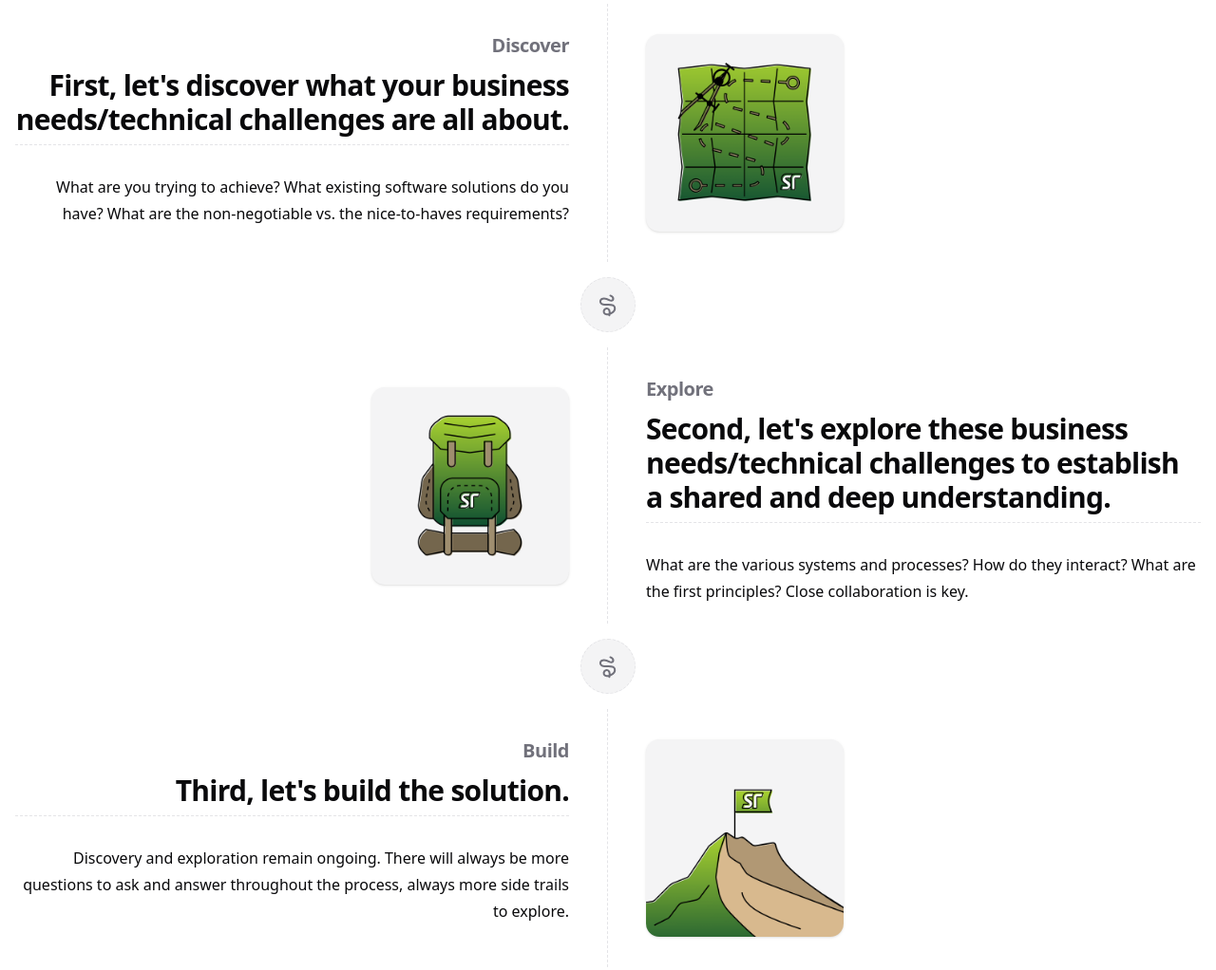
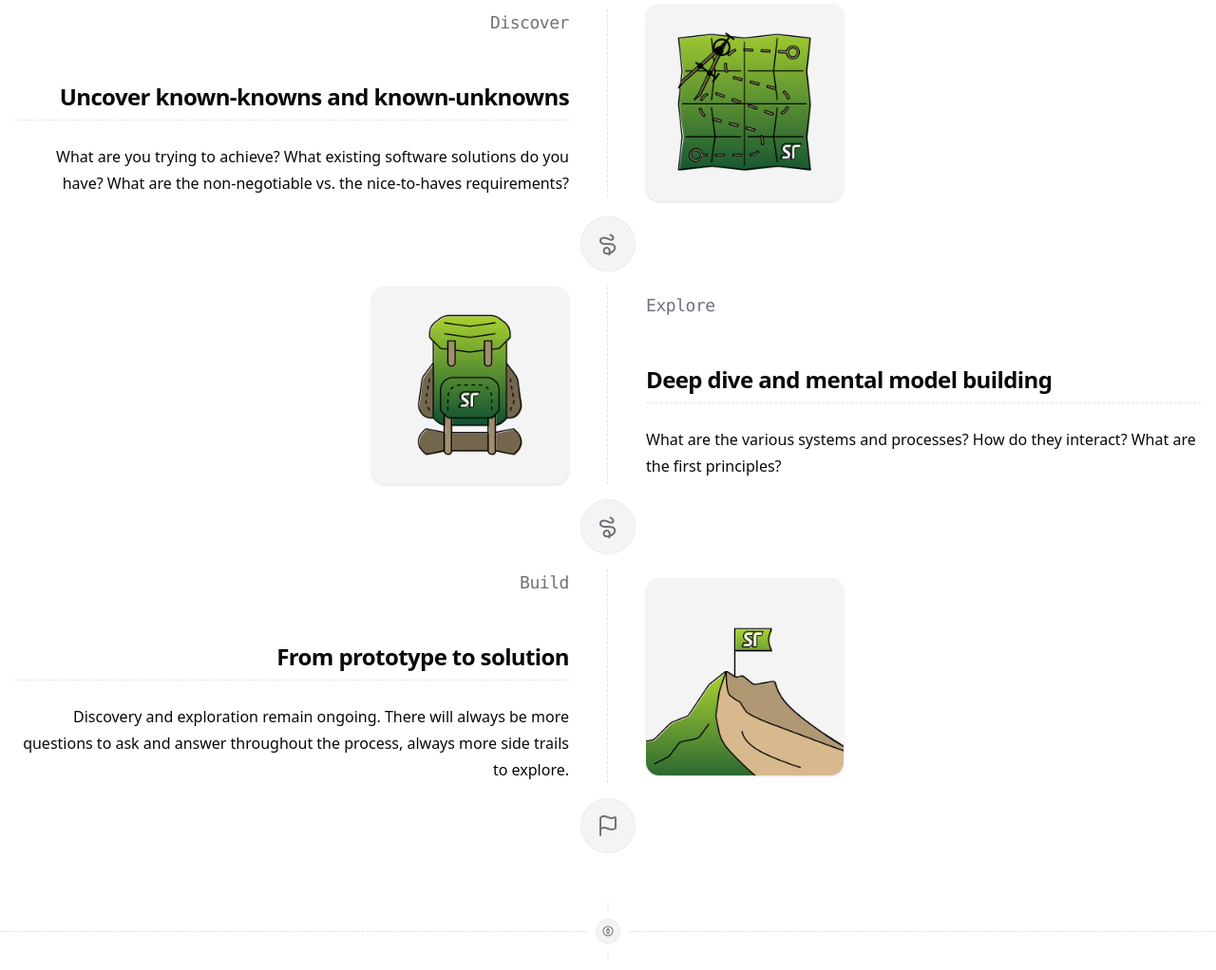
Before and after one commit to SpencerHaan/side-trails-dev, an Astro site: page / in a window 1280 px wide. Shown: the part 800-1822 px from the top of the page at 95% size. Built offline with nearby package versions, Linux system fonts and the light colour scheme; Astro itself is replaced by a stand-in of ours.

Commit message:
Tweaked Process and ProcessItem - as well as content - a bit

```diff
--- a/src/components/Process.astro
+++ b/src/components/Process.astro
@@ -26,8 +26,7 @@
     </Glyph>
     <ProcessItem
       title="Discover"
-      subtitle="First, let's discover what your business needs/technical challenges are all about."
-      description="What are you trying to achieve? What existing software solutions do you have? What are the non-negotiable vs. the nice-to-haves requirements?"
+      subtitle="Uncover known-knowns and known-unknowns"
       imagePosition="right"
     >
       <ProcessImage
@@ -36,14 +35,16 @@
         alt="Illustraion of a map and a drawing compass"
         loading="eager"
       />
+      <p slot="description">
+        What are you trying to achieve? What existing software solutions do you have? What are the non-negotiable vs. the nice-to-haves requirements?
+      </p>
     </ProcessItem>
     <Glyph type="round" class="border-dashed">
       <LineSquiggleIcon className="rotate-45" />
     </Glyph>
     <ProcessItem
       title="Explore"
-      subtitle="Second, let's explore these business needs/technical challenges to establish a shared and deep understanding."
-      description="What are the various systems and processes? How do they interact? What are the first principles? Close collaboration is key."
+      subtitle="Deep dive and mental model building"
       imagePosition="left"
     >
       <ProcessImage
@@ -52,14 +53,16 @@
         alt="Illustration of a hiking backpack."
         loading="eager"
       />
+      <p slot="description">
+        What are the various systems and processes? How do they interact? What are the first principles?
+      </p>
     </ProcessItem>
       <Glyph type="round" class="border-dashed">
       <LineSquiggleIcon className="rotate-45" />
     </Glyph>
     <ProcessItem
       title="Build"
-      subtitle="Third, let's build the solution."
-      description="Discovery and exploration remain ongoing. There will always be more questions to ask and answer throughout the process, always more side trails to explore."
+      subtitle="From prototype to solution"
       imagePosition="right"
     >
       <ProcessImage
@@ -68,6 +71,9 @@
         alt="Illustration of a mountain with a flag at the peak."
         loading="eager"
       />
+      <p slot="description">
+        Discovery and exploration remain ongoing. There will always be more questions to ask and answer throughout the process, always more side trails to explore.
+      </p>
     </ProcessItem>
     <Glyph type="round" class="border-dashed">
       <FlagIcon />
--- a/src/components/ProcessItem.astro
+++ b/src/components/ProcessItem.astro
@@ -5,16 +5,14 @@ import { cn } from "@/lib/utils"
 interface Props {
   title: string
   subtitle: string
-  description: string
   imagePosition: "left" | "right"
 }
 
-const { title, subtitle, description, imagePosition } = Astro.props
+const { title, subtitle, imagePosition } = Astro.props
 ---
 
-<Typography class="prose-h4:text-muted-foreground">
 <div class={cn(
-    "flex border-l border-dashed ml-7 pl-8",
+  "flex md:items-center border-l border-dashed ml-7 pl-8",
   "md:grid md:grid-cols-2 md:border-none md:divide-x divide-dashed md:ml-0 md:pl-0",
   imagePosition == "left" ? "flex-col" : "flex-col-reverse"
 )}>
@@ -24,13 +22,14 @@ const { title, subtitle, description, imagePosition } = Astro.props
       </div>
     : null
   }
-    <div class={cn(
+  <Typography class={cn(
+    "prose-h2:text-2xl prose-h5:text-muted-foreground",
     imagePosition == "left" ? "md:text-left md:pl-10" : "md:text-right md:pr-10"
   )}>
-      <h4>{title}</h4>
+    <h5>{title}</h5>
     <h2>{subtitle}</h2>
-      <p>{description}</p>
-    </div>
+    <slot name="description" />
+  </Typography>
   {imagePosition == "right"
     ? <div class="flex justify-start items-center md:pl-10">
         <slot name="image" />
@@ -38,4 +37,3 @@ const { title, subtitle, description, imagePosition } = Astro.props
     : null
   }
 </div>
-</Typography>
```
Lines whose indentation alone changed are shown as unchanged.
